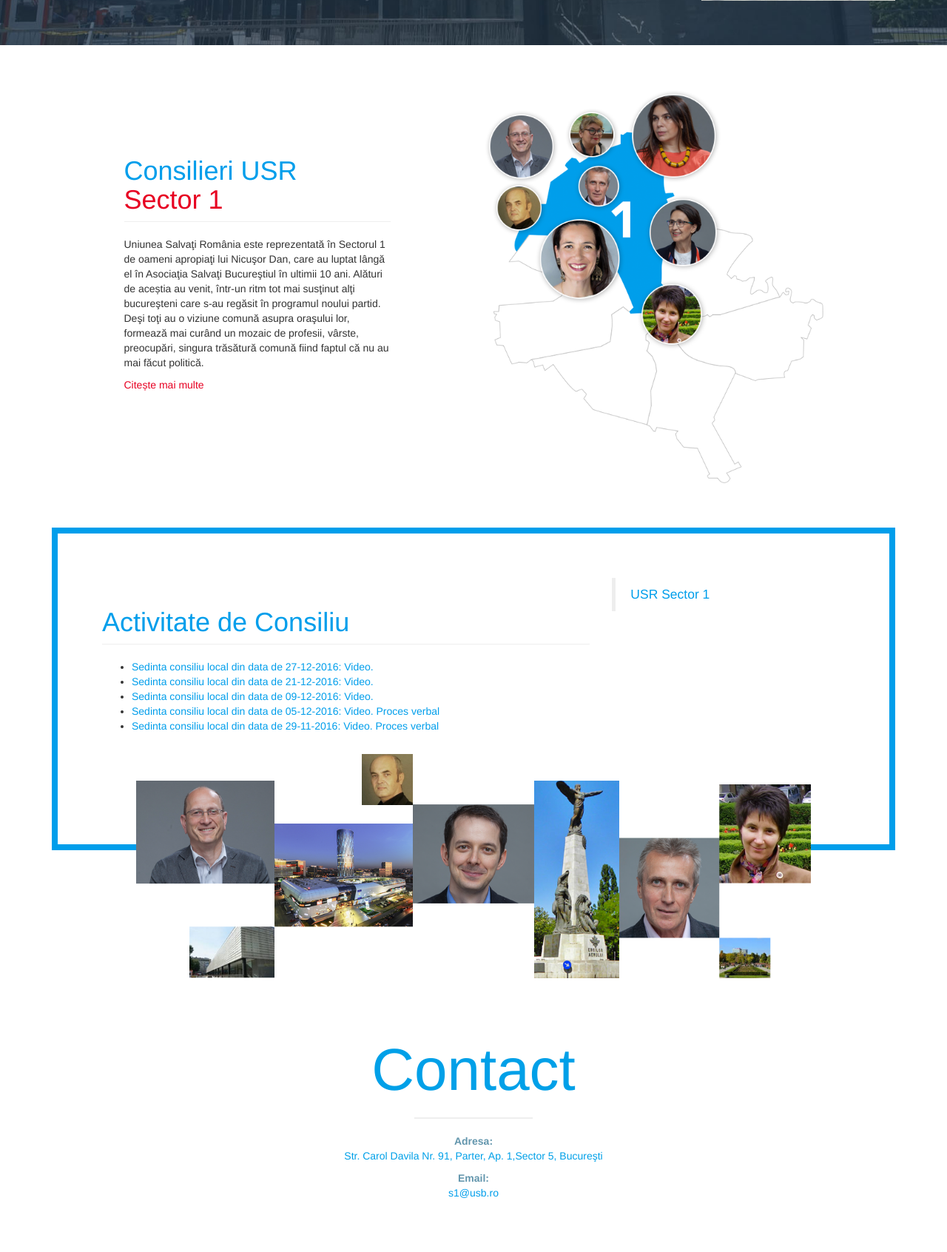
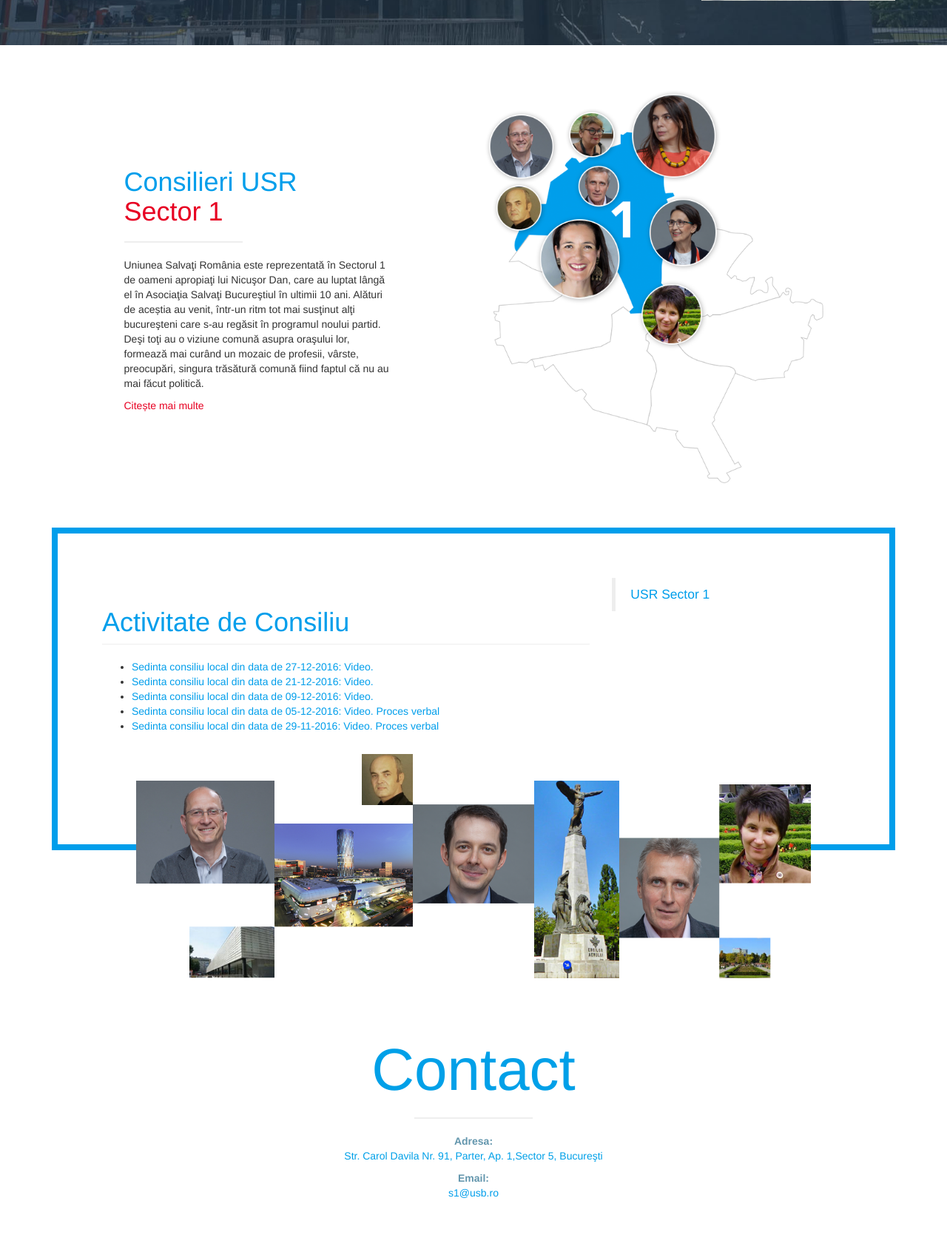
Before and after one commit to u-s-r/sector1, a PHP site: page /html/index.html in a window 1280 px wide. Shown: the part 497-2189 px from the top of the page at 74% size. Run offline with PHP 8.4, Linux system fonts and the light colour scheme; some libraries are stand-ins or nearby versions.

Commit message:
Updated divider component

```diff
--- a/html/index.html
+++ b/html/index.html
@@ -31,7 +31,7 @@
 				<nav class="navbar navbar-default navbar-static-top">
 					<div class="container-fluid">
 						<div class="navbar-header">
-							<button type="button" class="navbar-toggle collapsed" data-toggle="collapse" data-target="#navbar" aria-expanded="false">
+							<button type="button" class="navbar-toggle collapsed" data-toggle="collapse" data-target="#navbar-collapse" aria-expanded="false">
 								<span class="sr-only">Toggle navigation</span>
 								<span class="icon-bar bar-top"></span>
 								<span class="icon-bar bar-middle"></span>
@@ -41,7 +41,7 @@
 								<img src="../assets/app/img/usr.png" alt="USR &middot; Sector 1">
 							</a>
 						</div>
-						<div class="collapse navbar-collapse" id="navbar">
+						<div class="collapse navbar-collapse" id="navbar-collapse">
 							<ul class="nav navbar-nav navbar-right">
 								<li><a href="#">Consilieri</a></li>
 								<li><a href="#">Comunicate</a></li>
@@ -66,13 +66,14 @@
 		</div>
 		<div class="section section-map">
 			<div class="container">
-				<div class="row">
-					<div class="col-md-4 col-md-offset-1">
-						<h1 class="page-header">
+				<div class="row row-md-eq">
+					<div class="col-md-4 col-md-offset-1 col-middle">
+						<h1>
 							<span class="text-primary">Consilieri USR</span>
 							<br>
 							<span class="text-danger">Sector 1</span>
 						</h1>
+						<hr class="divider">
 						<p>Uniunea Salvaţi România este reprezentată în Sectorul 1 de oameni apropiaţi lui Nicuşor Dan, care au luptat lângă el în Asociaţia Salvaţi Bucureştiul în ultimii 10 ani. Alături de aceștia au venit, într-un ritm tot mai susţinut alţi bucureşteni care s-au regăsit în programul noului partid. Deşi toţi au o viziune comună asupra oraşului lor, formează mai curând un mozaic de profesii, vârste, preocupări, singura trăsătură comună fiind faptul că nu au mai făcut politică.</p>
 						<p><a class="text-danger" href="#">Citește mai multe</a></p>
 					</div>
@@ -107,7 +108,7 @@
 		<footer class="footer">
 			<div class="container">
 				<h1>Contact</h1>
-				<hr class="divider">
+				<hr class="divider divider-center">
 				<p>
 					<strong>Adresa:</strong>
 					<br>
--- a/less/site.less
+++ b/less/site.less
@@ -82,10 +82,6 @@
 			margin-bottom: 0;
 		}
 	}
-
-	.img-responsive {
-		width: 100%;
-	}
 }
 
 .section-map {
@@ -115,6 +111,10 @@
 	}
 }
 
+.img-responsive {
+	width: 100%;
+}
+
 .mosaic {
 	display: block;
 	margin-bottom: -150px;
@@ -127,7 +127,14 @@
 
 .divider {
 	border-top-width: 2px;
+	margin-left: 0;
+	margin-right: 0;
 	width: 160px;
+}
+
+.divider-center {
+	margin-left: auto;
+	margin-right: auto;
 }
 
 .footer {
```
Also changed, not shown: assets/app/css/style.css (+9 -3 lines), assets/app/css/style.min.css (+1 -1 lines), 2 other files.
